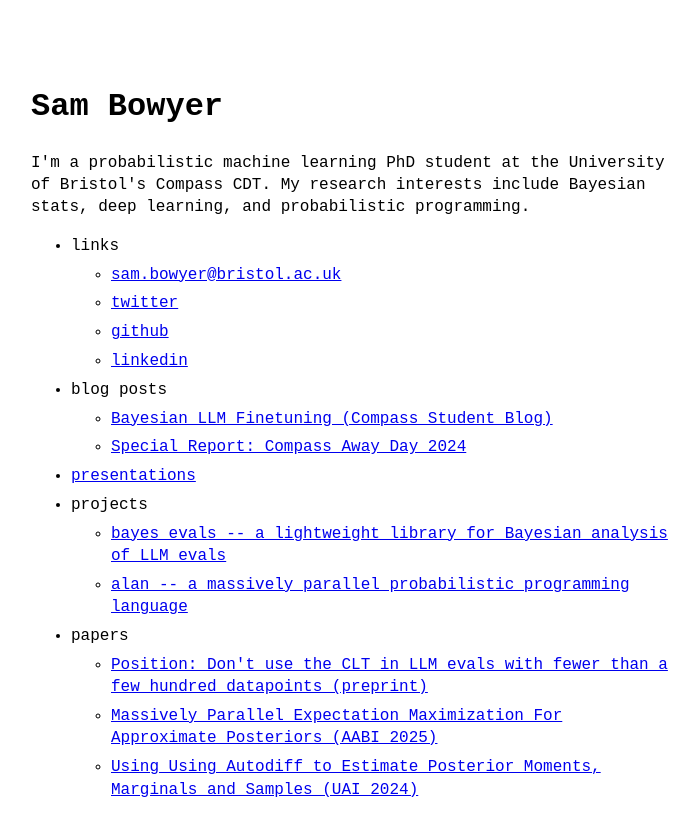
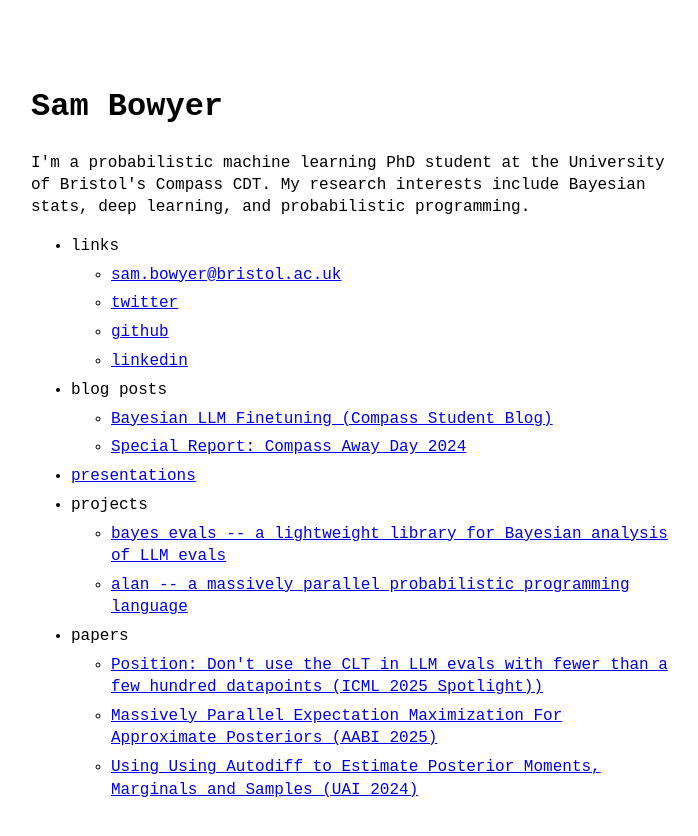
Before and after one commit to sambowyer/sambowyer.github.io, a Jekyll site: the page built from index.md, in a window 1280 px wide. Shown: the top 836 px of the page, without its empty margins (289-987 px from the left). Built offline with Jekyll 4.4.1, drawn with Linux system fonts in a browser that asks for light colours.

Commit message:
Update menu.yml

```diff
--- a/_data/menu.yml
+++ b/_data/menu.yml
@@ -39,7 +39,7 @@ entries:
 
   - title: papers
     entries:
-      - title: "Position: Don't use the CLT in LLM evals with fewer than a few hundred datapoints (preprint)"
+      - title: "Position: Don't use the CLT in LLM evals with fewer than a few hundred datapoints (ICML 2025 Spotlight))"
         url: https://arxiv.org/abs/2503.01747
       - title: "Massively Parallel Expectation Maximization For Approximate Posteriors (AABI 2025)"
         url: https://arxiv.org/abs/2503.08264
```
